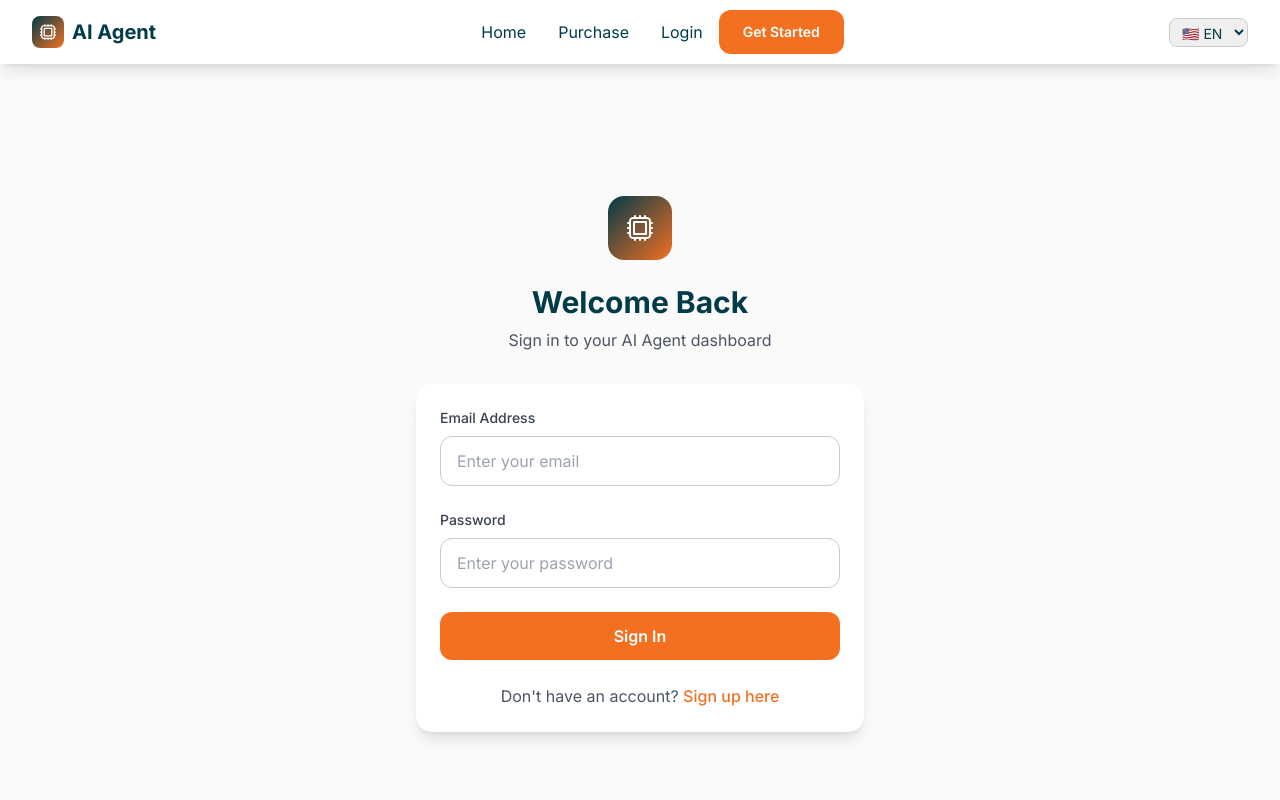
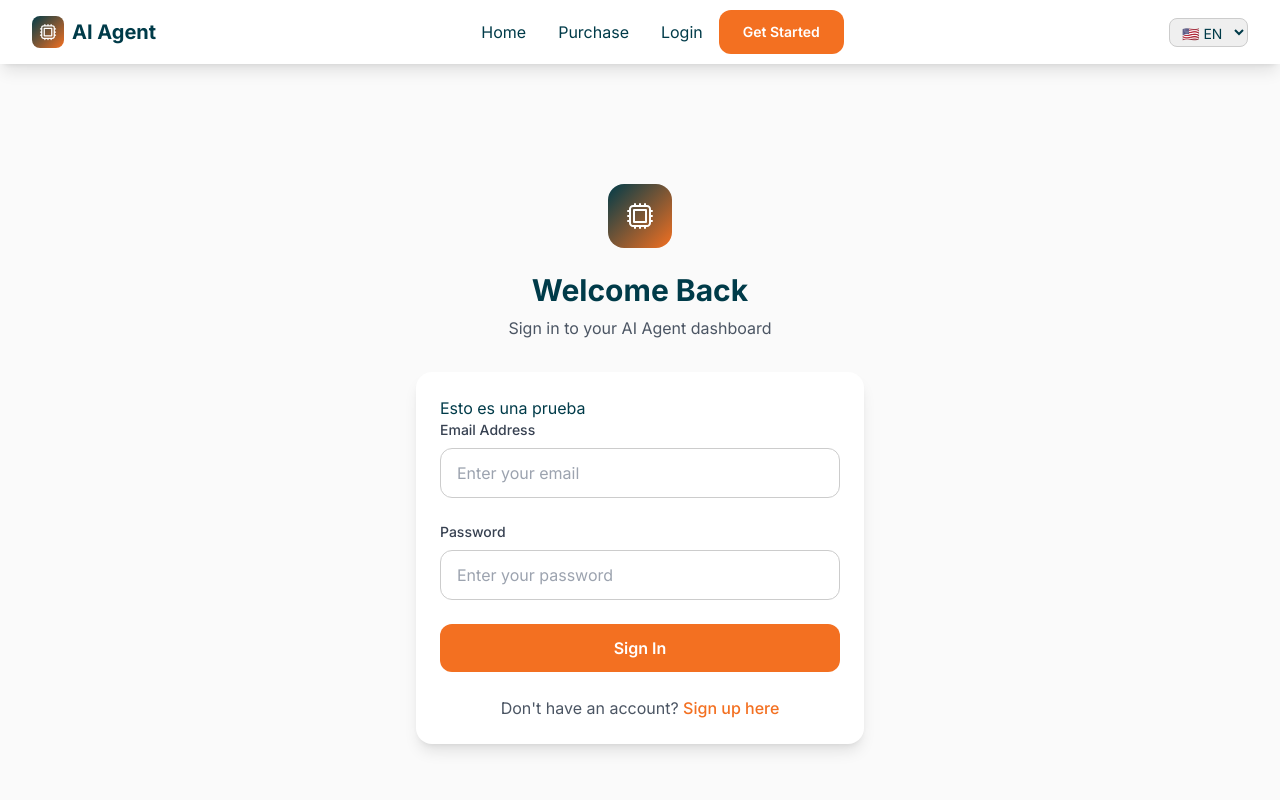
Before and after one commit to vamv86/avabot_net, a Vue app in the folder frontend/: page /login in a window 1280 px wide. Shown: the top 800 px of the page. Built offline with nearby package versions, Linux system fonts and the light colour scheme.

Commit message:
Prueba de despligue automatico

```diff
--- a/frontend/src/components/Login.vue
+++ b/frontend/src/components/Login.vue
@@ -14,6 +14,7 @@
       </div>
 
       <div class="card">
+        <h1>Esto es una prueba</h1>
         <form @submit.prevent="login" class="space-y-6">
           <div>
             <label class="block text-sm font-medium text-gray-700 mb-2">
```
